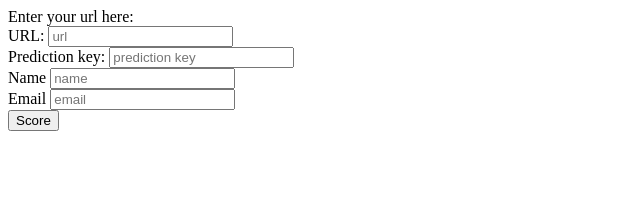
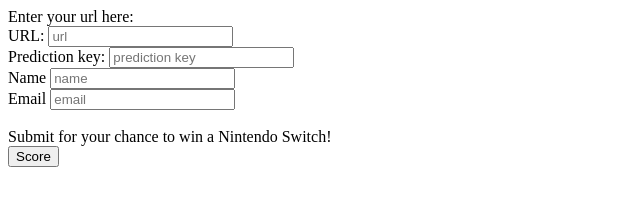
Before and after one commit to stanfordmsp/stanford-berkeley-classifier, a plain HTML site: page index.html in a window 1280 px wide. Shown: the whole page, without its empty margins (0-640 px from the left). Drawn offline with nearby package versions, Linux system fonts and the light colour scheme.

Commit message:
switch info

```diff
--- a/index.html
+++ b/index.html
@@ -50,6 +50,8 @@ URL: <input type="url" id="urlId" value="" placeholder="url" />
 <br />Name <input type="text" id="name" placeholder="name" />
 <br />Email <input type="text" id="email" placeholder="email" />
 <br/>
+<br/>
+Submit for your chance to win a Nintendo Switch!<Br>
 <button type="button" id="submitBtn">Score</button>
 <br />
 <div id="results">
```
